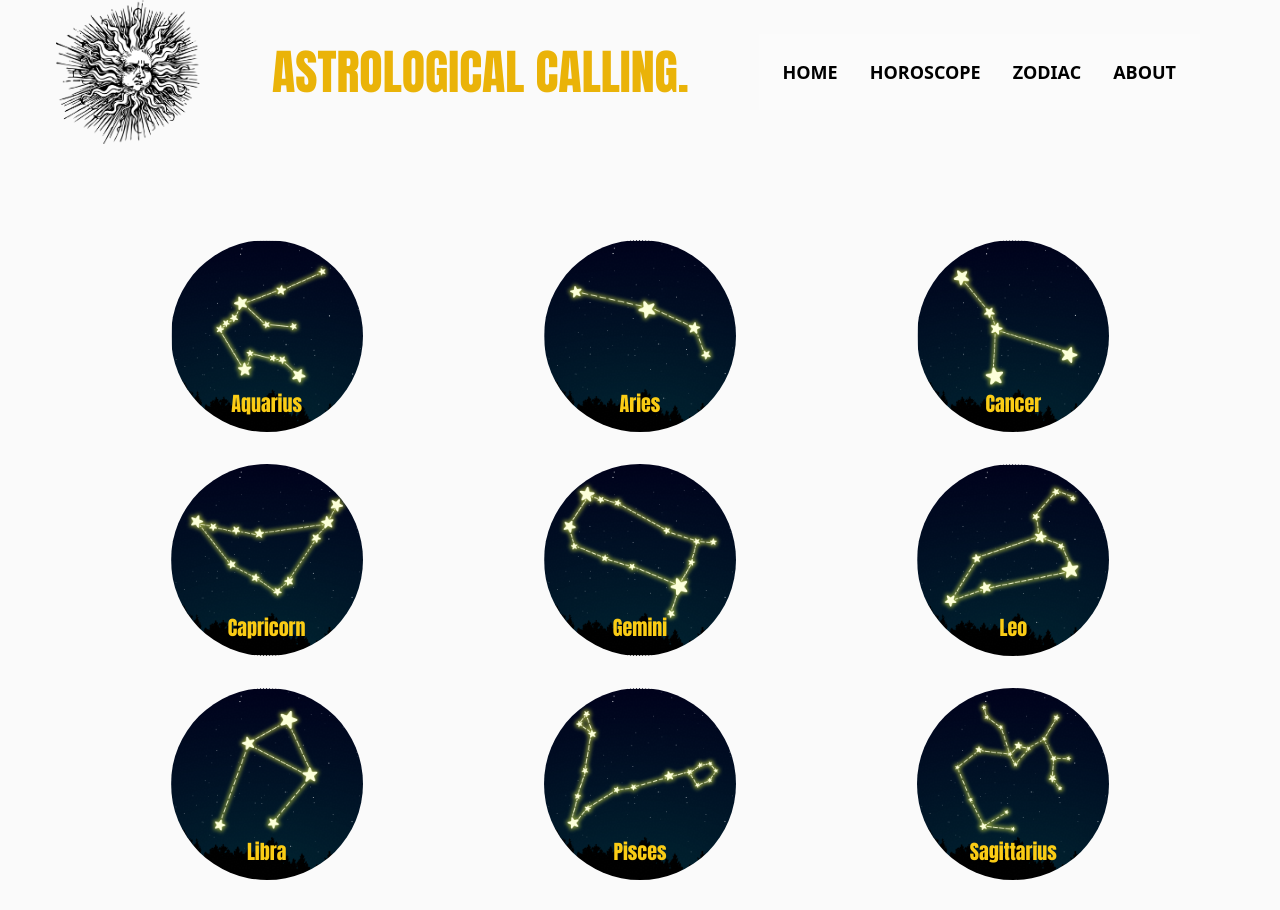
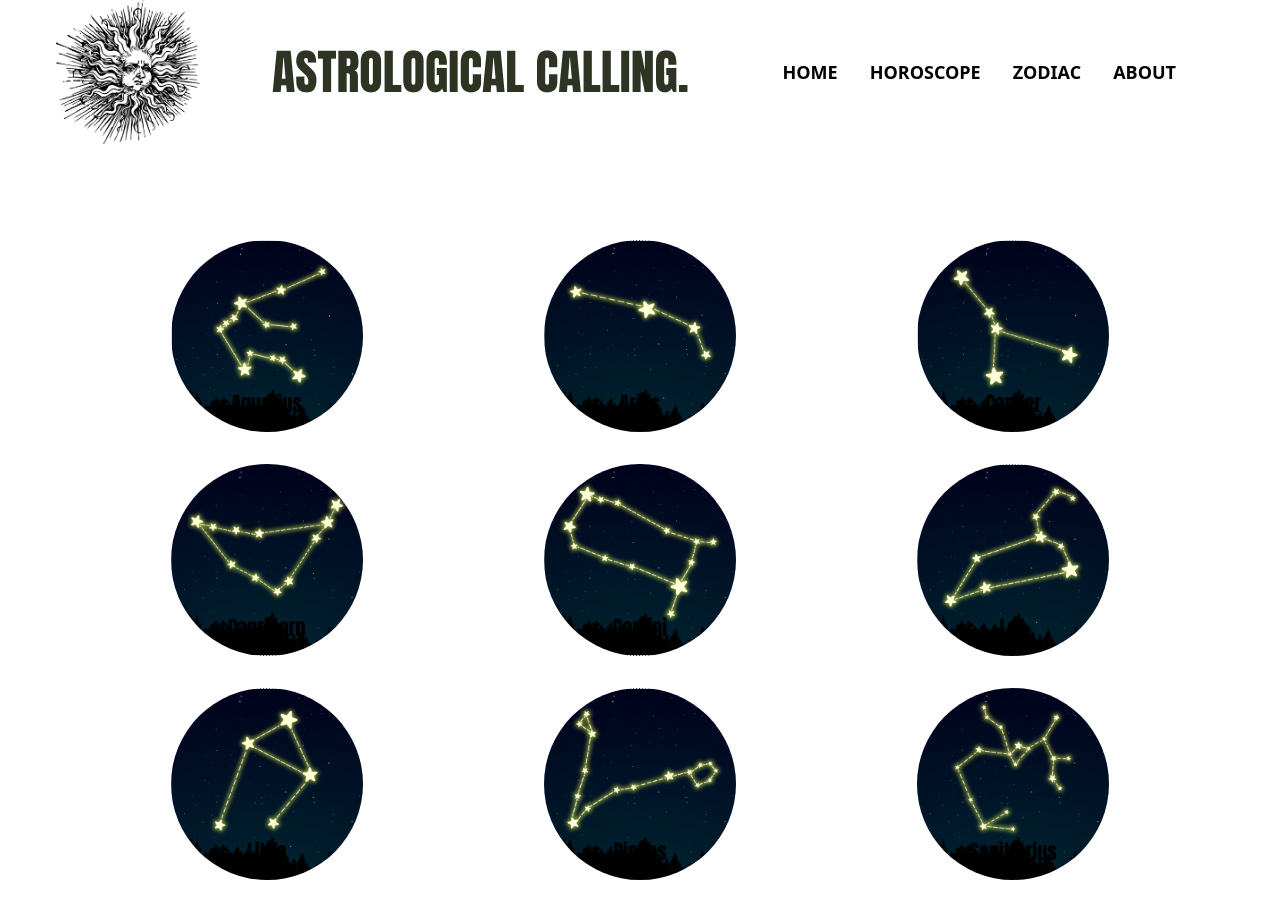
Before and after one commit to pontusva/ac2, a React (Create React App) app: page /zodiac in a window 1280 px wide. Shown: the top 910 px of the page. Built offline with nearby package versions, Linux system fonts and the light colour scheme; no server answers.

Commit message:
changed colors

```diff
--- a/src/components/Navbar.js
+++ b/src/components/Navbar.js
@@ -38,7 +38,7 @@ const Navbar = () => {
 						className="hidden md:block w-24 h-24 scale-150 md:ml-20"
 					/>
 					<p className="md:pl-24 md:text-5xl md:block hidden text-xl font-anton pl-7 self-start md:self-center">
-						<span className="text-yellow-500">
+						<span className="text-pine">
 							ASTROLOGICAL CALLING.
 						</span>
 					</p>
--- a/src/components/pages/Zodiac.js
+++ b/src/components/pages/Zodiac.js
@@ -61,7 +61,7 @@ const Zodiac = () => {
 							className="object-contain"
 						/>
 
-						<div className="absolute w-full py-5 bottom-0 inset-x-0 text-yellow-400 text-xl text-center leading-4">
+						<div className="absolute w-full py-5 bottom-0 inset-x-0 text-jonquil text-xl text-center leading-4">
 							<button
 								className="openModalBtn"
 								onClick={() => setAquariusModal(!false)}
@@ -78,9 +78,9 @@ const Zodiac = () => {
 
 					<div className="relative md:w-48 md:h-48 w-36 h-36 rounded-full overflow-hidden">
 						<img src={aries} alt="aries constellation" />
-						<div className="absolute w-full py-5 bottom-0 inset-x-0 text-yellow-400 text-xl text-center leading-4">
+						<div className="absolute w-full py-5 bottom-0 inset-x-0 text-jonquil text-xl text-center leading-4">
 							<button
-								className="openModalBtn"
+								className="openModalBtn text-jonquil"
 								onClick={() => setAriesModal(!false)}
 							>
 								Aries
@@ -95,7 +95,7 @@ const Zodiac = () => {
 
 					<div className="relative md:w-48 md:h-48 w-36 h-36 rounded-full overflow-hidden">
 						<img src={cancer} alt="cancer constellation" />
-						<div className="absolute w-full py-5 bottom-0 inset-x-0 text-yellow-400 text-xl text-center leading-4">
+						<div className="absolute w-full py-5 bottom-0 inset-x-0 text-jonquil text-xl text-center leading-4">
 							<button
 								className="openModalBtn"
 								onClick={() => setCancerModal(!false)}
@@ -112,7 +112,7 @@ const Zodiac = () => {
 
 					<div className="relative md:w-48 md:h-48 w-36 h-36 rounded-full overflow-hidden">
 						<img src={capricorn} alt="" />
-						<div className="absolute w-full py-5 bottom-0 inset-x-0 text-yellow-400 text-xl text-center leading-4">
+						<div className="absolute w-full py-5 bottom-0 inset-x-0 text-jonquil text-xl text-center leading-4">
 							<button
 								className="openModalBtn"
 								onClick={() =>
@@ -133,7 +133,7 @@ const Zodiac = () => {
 
 					<div className="relative md:w-48 md:h-48 w-36 h-36 rounded-full overflow-hidden">
 						<img src={gemini} alt="gemini constellation" />
-						<div className="absolute w-full py-5 bottom-0 inset-x-0 text-yellow-400 text-xl text-center leading-4">
+						<div className="absolute w-full py-5 bottom-0 inset-x-0 text-jonquil text-xl text-center leading-4">
 							<button
 								className="openModalBtn"
 								onClick={() => setGeminiModal(!false)}
@@ -150,7 +150,7 @@ const Zodiac = () => {
 
 					<div className="relative md:w-48 md:h-48 w-36 h-36 rounded-full overflow-hidden">
 						<img src={leo} alt="leo constellation" />
-						<div className="absolute w-full py-5 bottom-0 inset-x-0 text-yellow-400 text-xl text-center leading-4">
+						<div className="absolute w-full py-5 bottom-0 inset-x-0 text-jonquil text-xl text-center leading-4">
 							<button
 								className="openModalBtn"
 								onClick={() => setLeoModal(!false)}
@@ -165,7 +165,7 @@ const Zodiac = () => {
 
 					<div className="relative md:w-48 md:h-48 w-36 h-36 rounded-full overflow-hidden">
 						<img src={libra} alt="libra constellation" />
-						<div className="absolute w-full py-5 bottom-0 inset-x-0 text-yellow-400 text-xl text-center leading-4">
+						<div className="absolute w-full py-5 bottom-0 inset-x-0 text-jonquil text-xl text-center leading-4">
 							<button
 								className="openModalBtn"
 								onClick={() => setLibraModal(!false)}
@@ -182,7 +182,7 @@ const Zodiac = () => {
 
 					<div className="relative md:w-48 md:h-48 w-36 h-36 rounded-full overflow-hidden">
 						<img src={pisces} alt="pisces constellation" />
-						<div className="absolute w-full py-5 bottom-0 inset-x-0 text-yellow-400 text-xl text-center leading-4">
+						<div className="absolute w-full py-5 bottom-0 inset-x-0 text-jonquil text-xl text-center leading-4">
 							<button
 								className="openModalBtn"
 								onClick={() => setLibraModal(!false)}
@@ -202,7 +202,7 @@ const Zodiac = () => {
 							src={sagittarius}
 							alt="sagittarius constellation"
 						/>
-						<div className="absolute w-full py-5 bottom-0 inset-x-0 text-yellow-400 text-xl text-center leading-4">
+						<div className="absolute w-full py-5 bottom-0 inset-x-0 text-jonquil text-xl text-center leading-4">
 							<button
 								className="openModalBtn"
 								onClick={() =>
@@ -223,7 +223,7 @@ const Zodiac = () => {
 
 					<div className="relative md:w-48 md:h-48 w-36 h-36 rounded-full overflow-hidden">
 						<img src={scorpio} alt="scorpio constellation" />
-						<div className="absolute w-full py-5 bottom-0 inset-x-0 text-yellow-400 text-xl text-center leading-4">
+						<div className="absolute w-full py-5 bottom-0 inset-x-0 text-jonquil text-xl text-center leading-4">
 							<button
 								className="openModalBtn"
 								onClick={() => setScorpioModal(!false)}
@@ -240,7 +240,7 @@ const Zodiac = () => {
 
 					<div className="relative md:w-48 md:h-48 w-36 h-36 rounded-full overflow-hidden">
 						<img src={taurus} alt="" />
-						<div className="absolute w-full py-5 bottom-0 inset-x-0 text-yellow-400 text-xl text-center leading-4">
+						<div className="absolute w-full py-5 bottom-0 inset-x-0 text-jonquil text-xl text-center leading-4">
 							<button
 								className="openModalBtn"
 								onClick={() => setTaurusModal(!false)}
@@ -257,7 +257,7 @@ const Zodiac = () => {
 
 					<div className="relative md:w-48 md:h-48 w-36 h-36 rounded-full overflow-hidden">
 						<img src={virgo} alt="virgo constellation" />
-						<div className="absolute w-full py-5 bottom-0 inset-x-0 text-yellow-400 text-xl text-center leading-4">
+						<div className="absolute w-full py-5 bottom-0 inset-x-0 text-jonquil text-xl text-center leading-4">
 							<button
 								className="openModalBtn"
 								onClick={() => setVirgoModal(!false)}
--- a/src/components/pages/signs/Aquarius.js
+++ b/src/components/pages/signs/Aquarius.js
@@ -19,7 +19,7 @@ const Aquarius = () => {
 			</nav>
 			<section>
 				<div className="grid md:grid-cols-2 grid-cols-1 justify-items-center bg-zinc-50  md:h-screen h-full w-full content-center pb-24">
-					<h1 className="text-center font-anton uppercase text-8xl md:hidden pb-10">
+					<h1 className="text-center font-anton uppercase text-8xl md:hidden text-jonquil pb-10">
 						aquarius
 					</h1>
 					<img
@@ -28,7 +28,7 @@ const Aquarius = () => {
 						className="md:pl-10 md:w-fit md:h-fit h-5/6 w-5/6 object-contain"
 					/>
 					<div className="text-sm text-justify pl-10 pr-10">
-						<h1 className="text-center font-anton uppercase md:text-8xl hidden md:block text-amber-500">
+						<h1 className="text-center font-anton uppercase md:text-8xl hidden md:block text-jonquil">
 							aquarius
 						</h1>
 						<span className="font-anton">Current Date:</span>{" "}
--- a/src/components/pages/signs/Aries.js
+++ b/src/components/pages/signs/Aries.js
@@ -19,7 +19,7 @@ const Aries = () => {
 			</nav>
 			<section>
 				<div className="grid md:grid-cols-2 grid-cols-1 justify-items-center bg-zinc-50  md:h-screen h-full w-full content-center">
-					<h1 className="text-center font-anton uppercase text-8xl md:hidden pb-10">
+					<h1 className="text-center font-anton uppercase text-8xl md:hidden text-jonquil pb-10">
 						aries
 					</h1>
 					<img
@@ -28,7 +28,7 @@ const Aries = () => {
 						className="md:pl-10 w-5/6 h-5/6 object-contain"
 					/>
 					<div className="text-sm  text-justify pl-10 pr-10">
-						<h1 className="text-center font-anton uppercase text-8xl hidden md:block text-amber-500">
+						<h1 className="text-center font-anton uppercase text-8xl hidden md:block text-jonquil">
 							aries
 						</h1>
 						<span className="font-anton">Current Date:</span>{" "}
--- a/tailwind.config.js
+++ b/tailwind.config.js
@@ -1,36 +1,39 @@
 module.exports = {
-  content: ["./src/**/*.{js,jsx,ts,tsx}",],
+	content: ["./src/**/*.{js,jsx,ts,tsx}"],
 	theme: {
 		extend: {
-      'backgroundImage': {
-        "start": 'url("./components/assets/astrological-bg.png")',
-        "home": 'url("./components/assets/night.png")',
-        "navbar":'url("./components/assets/sol-nav.png")'
+			backgroundImage: {
+				start: 'url("./components/assets/astrological-bg.png")',
+				home: 'url("./components/assets/night.png")',
+				navbar: 'url("./components/assets/sol-nav.png")',
 			},
 
 			fontFamily: {
-        'anton': ['Anton', 'sans-serif'],
-        'roboto': ['Roboto', 'sans-serif']
+				anton: ["Anton", "sans-serif"],
+				roboto: ["Roboto", "sans-serif"],
 			},
 		},
 		screens: {
-      'sm': '640px',
+			sm: "640px",
 			// => @media (min-width: 640px) { ... }
 
-      'md': '1025px',
+			md: "1025px",
 			// => @media (min-width: 768px) { ... }
 
-      'lg': '1024px',
+			lg: "1024px",
 			// => @media (min-width: 1024px) { ... }
 
-
-
-      'xl': '1280px',
+			xl: "1280px",
 			// => @media (min-width: 1280px) { ... }
 
-      '2xl': '1536px',
+			"2xl": "1536px",
 			// => @media (min-width: 1536px) { ... }
-    }
+		},
+		colors: {
+			moss: "#97aa52",
+			ash: "#b0cdaf",
+			pine: "#2e3424",
+		},
 	},
 	plugins: [],
-}
+};
```
Also changed, not shown: 1 other file (tests, documents, lock files or other folders). Lines whose indentation alone changed are shown as unchanged.
